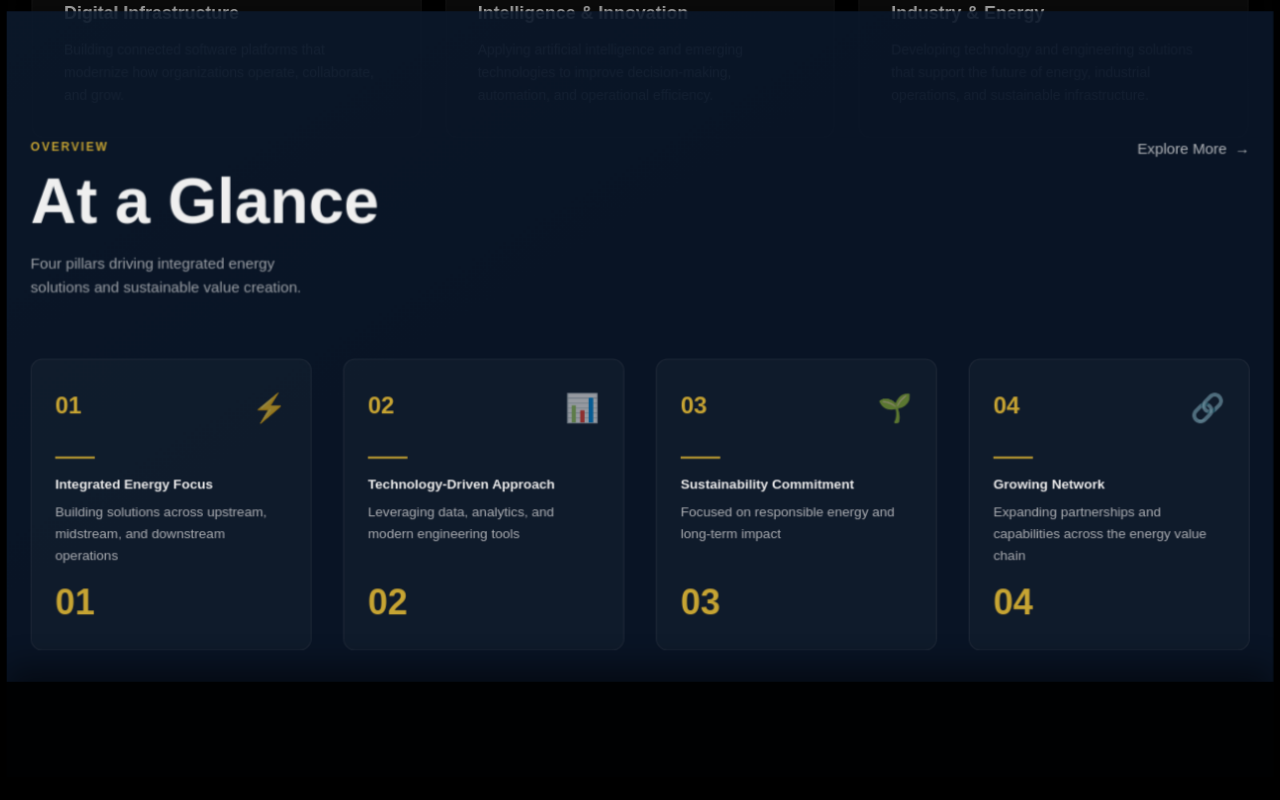
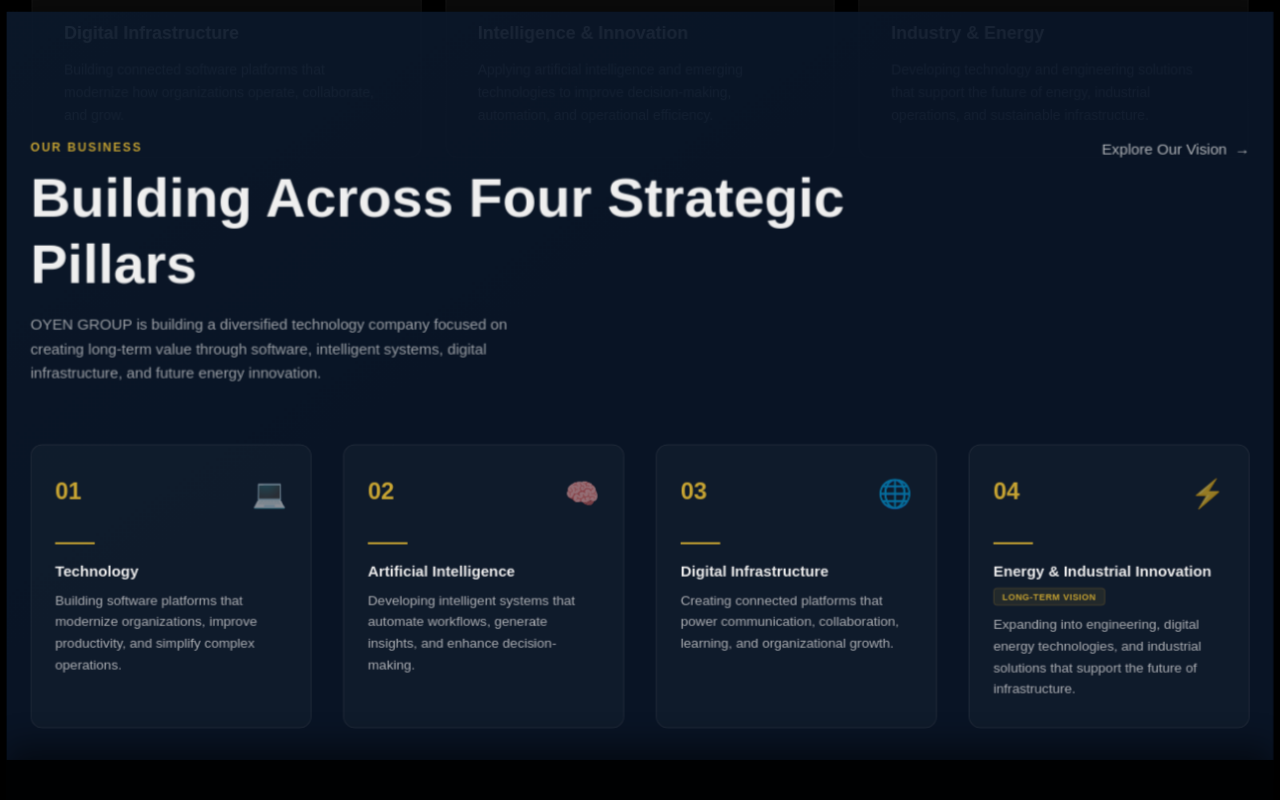
Before and after one commit to oyenhq-design/oyengroup, a Next.js app: page / in a window 1280 px wide. Shown: the part 2860-3660 px from the top of the page. Built offline with nearby package versions, Linux system fonts and the light colour scheme.

Commit message:
Update At a Glance to Building Across Four Strategic Pillars

```diff
--- a/src/components/Statistics.tsx
+++ b/src/components/Statistics.tsx
@@ -4,7 +4,7 @@
 import { statistics } from '@/data/statistics';
 import { useEffect, useRef, useState } from 'react';
 
-const CARD_ICONS = ['⚡', '📊', '🌱', '🔗'];
+const CARD_ICONS = ['💻', '🧠', '🌐', '⚡'];
 
 export default function Statistics() {
   const [animatedItems, setAnimatedItems] = useState(new Set());
@@ -87,22 +87,22 @@
         }
 
         .header-title {
-          font-size: 2.5rem;
+          font-size: 2.25rem;
           font-weight: 700;
           line-height: 1.2;
           color: #ffffff;
-          margin-bottom: 12px;
+          margin-bottom: 16px;
         }
 
         @media (min-width: 768px) {
           .header-title {
-            font-size: 3.5rem;
+            font-size: 3rem;
           }
         }
 
         @media (min-width: 1024px) {
           .header-title {
-            font-size: 4rem;
+            font-size: 3.5rem;
           }
         }
 
@@ -110,7 +110,7 @@
           font-size: 0.95rem;
           color: rgba(255, 255, 255, 0.65);
           line-height: 1.6;
-          max-width: 300px;
+          max-width: 500px;
         }
 
         .header-divider {
@@ -275,11 +275,14 @@
         }
 
         .card-label {
-          font-size: 0.85rem;
+          font-size: 0.95rem;
           font-weight: 600;
           color: #ffffff;
           margin-bottom: 8px;
           line-height: 1.4;
+          display: flex;
+          flex-direction: column;
+          gap: 6px;
         }
 
         .card-description {
@@ -317,16 +320,16 @@
         {headerVisible && (
           <div className="header-section">
             <div className="header-left">
-              <span className="header-label">Overview</span>
-              <h2 className="header-title">At a Glance</h2>
+              <span className="header-label">OUR BUSINESS</span>
+              <h2 className="header-title">Building Across Four Strategic Pillars</h2>
               <p className="header-description">
-                Four pillars driving integrated energy solutions and sustainable value creation.
+                OYEN GROUP is building a diversified technology company focused on creating long-term value through software, intelligent systems, digital infrastructure, and future energy innovation.
               </p>
             </div>
             <div className="header-divider" />
             <div className="header-right">
               <Link href="/about/at-a-glance" className="cta-link">
-                <span>Explore More</span>
+                <span>Explore Our Vision</span>
                 <span className="cta-arrow">→</span>
               </Link>
             </div>
@@ -350,11 +353,15 @@
                 <div className="card-icon">{CARD_ICONS[index]}</div>
               </div>
               <div className="card-divider" />
-              <h3 className="card-label">{stat.label}</h3>
+              <h3 className="card-label">
+                <span>{stat.label}</span>
+                {index === 3 && (
+                  <span className="w-fit text-[9px] font-bold tracking-wider px-2 py-0.5 rounded bg-[#d4af37]/10 text-[#d4af37] border border-[#d4af37]/20 uppercase">
+                    Long-Term Vision
+                  </span>
+                )}
+              </h3>
               <p className="card-description">{stat.description}</p>
-              <div className="mt-auto pt-4 text-3xl md:text-4xl font-bold text-[#d4af37]">
-                {stat.value}
-              </div>
             </div>
           ))}
         </div>
--- a/src/data/statistics.ts
+++ b/src/data/statistics.ts
@@ -7,22 +7,22 @@
 export const statistics: Statistic[] = [
   {
     value: "01",
-    label: "Integrated Energy Focus",
-    description: "Building solutions across upstream, midstream, and downstream operations",
+    label: "Technology",
+    description: "Building software platforms that modernize organizations, improve productivity, and simplify complex operations.",
   },
   {
     value: "02",
-    label: "Technology-Driven Approach",
-    description: "Leveraging data, analytics, and modern engineering tools",
+    label: "Artificial Intelligence",
+    description: "Developing intelligent systems that automate workflows, generate insights, and enhance decision-making.",
   },
   {
     value: "03",
-    label: "Sustainability Commitment",
-    description: "Focused on responsible energy and long-term impact",
+    label: "Digital Infrastructure",
+    description: "Creating connected platforms that power communication, collaboration, learning, and organizational growth.",
   },
   {
     value: "04",
-    label: "Growing Network",
-    description: "Expanding partnerships and capabilities across the energy value chain",
+    label: "Energy & Industrial Innovation",
+    description: "Expanding into engineering, digital energy technologies, and industrial solutions that support the future of infrastructure.",
   },
 ];
```
